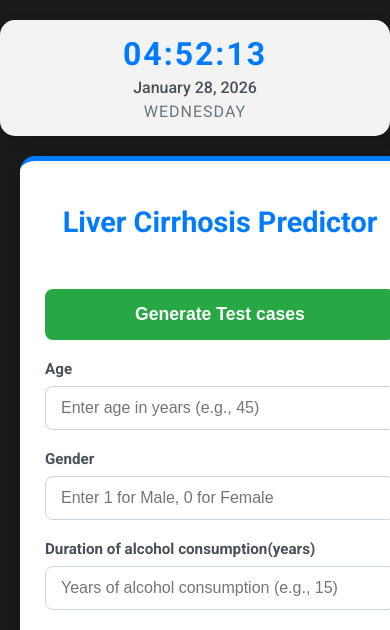
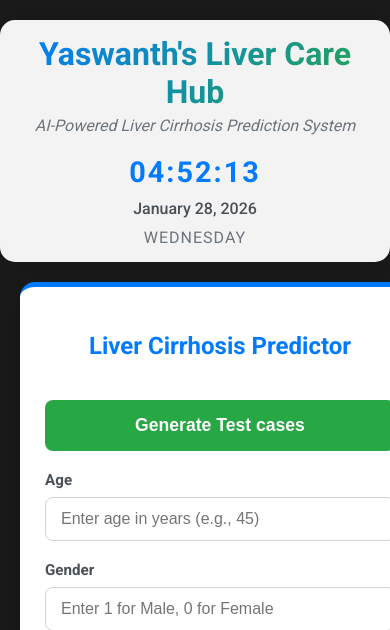
Before and after one commit to YaswanthKumarMallela01/Liver-Cirrhosis-Prediction-System, a Flask app: page / in a window 390 px wide; the page is wider, and only the part inside the window is pictured. Shown: the top 630 px of that part. Run offline with Flask 3, Linux system fonts and the light colour scheme; parts of the project's set-up code (start-up, migrations or seed data) failed here and were passed over.

Commit message:
Improved: CSS Added: Placeholders

```diff
--- a/Flask/static/css/style.css
+++ b/Flask/static/css/style.css
@@ -25,28 +25,58 @@ body {
 
 .header-content {
     display: flex;
-    justify-content: center;
+    justify-content: space-between;
     align-items: center;
+    flex-wrap: wrap;
+    gap: 20px;
+}
+
+.header-title {
+    flex: 1;
+    min-width: 300px;
+}
+
+.main-title {
+    font-size: 2.5em;
+    font-weight: 700;
+    background: linear-gradient(135deg, #007bff 0%, #28a745 100%);
+    -webkit-background-clip: text;
+    -webkit-text-fill-color: transparent;
+    background-clip: text;
+    margin: 0;
+    text-align: left;
+}
+
+.subtitle {
+    font-size: 1em;
+    color: #6c757d;
+    margin: 5px 0 0 0;
+    font-weight: 400;
+    font-style: italic;
 }
 
 .datetime-display {
     display: flex;
-    flex-direction: column;
+    flex-direction: row;
     align-items: center;
-    gap: 5px;
+    gap: 20px;
+    flex-wrap: wrap;
+    justify-content: center;
 }
 
 .time {
-    font-size: 2.5em;
+    font-size: 2em;
     font-weight: 700;
     color: #007bff;
     letter-spacing: 2px;
+    white-space: nowrap;
 }
 
 .date {
     font-size: 1.1em;
     color: #495057;
     font-weight: 500;
+    white-space: nowrap;
 }
 
 .day {
@@ -55,6 +85,7 @@ body {
     font-weight: 400;
     text-transform: uppercase;
     letter-spacing: 1px;
+    white-space: nowrap;
 }
 
 .container {
@@ -75,6 +106,14 @@ h1 {
     margin-bottom: 30px;
     font-size: 2.2em;
     font-weight: 700;
+}
+
+.section-title {
+    text-align: center;
+    color: #007bff;
+    margin-bottom: 20px;
+    font-size: 1.8em;
+    font-weight: 600;
 }
 
 form {
@@ -130,7 +169,8 @@ button:hover {
 }
 
 .result {
-    margin-top: 30px;
+    margin-top: 0;
+    margin-bottom: 30px;
     padding: 25px;
     border-left: 6px solid #28a745; /* Success color */
     background-color: #e2f2e5;
@@ -250,8 +290,23 @@ button:hover {
         grid-template-columns: 1fr;
     }
 
+    .header-content {
+        flex-direction: column;
+        text-align: center;
+    }
+
+    .main-title {
+        text-align: center;
+        font-size: 2em;
+    }
+
+    .datetime-display {
+        flex-direction: column;
+        gap: 10px;
+    }
+
     .time {
-        font-size: 2em;
+        font-size: 1.8em;
     }
 
     .date {
@@ -271,4 +326,8 @@ button:hover {
     h1 {
         font-size: 1.8em;
     }
+
+    .section-title {
+        font-size: 1.5em;
+    }
 }
--- a/Flask/templates/index.html
+++ b/Flask/templates/index.html
@@ -9,6 +9,10 @@
 <body>
     <header class="header">
         <div class="header-content">
+            <div class="header-title">
+                <h1 class="main-title">Yaswanth's Liver Care Hub</h1>
+                <p class="subtitle">AI-Powered Liver Cirrhosis Prediction System</p>
+            </div>
             <div class="datetime-display">
                 <div class="time" id="currentTime"></div>
                 <div class="date" id="currentDate"></div>
@@ -17,7 +21,15 @@
         </div>
     </header>
     <div class="container">
-        <h1>Liver Cirrhosis Predictor</h1>
+        {% if prediction_text %}
+            <div class="result{% if is_error %} error-message{% endif %}">
+                <h2>Prediction Result:</h2>
+                <p>{{ prediction_text }}</p>
+                <p><strong>Confidence:</strong> {{ confidence }}</p>
+                <p><strong>Health Tip:</strong> {{ health_tip }}</p>
+            </div>
+        {% endif %}
+        <h2 class="section-title">Liver Cirrhosis Predictor</h2>
         <button type="button" id="generateTestCases" style="background-color: #28a745; color: white; padding: 15px; border: none; border-radius: 8px; font-size: 1.1em; font-weight: 600; cursor: pointer; transition: background-color 0.3s ease, transform 0.2s ease; margin-bottom: 20px; width: 100%;">Generate Test cases</button>
         <form action="/predict" method="post">
             {% set placeholders = {
@@ -69,15 +81,6 @@
             {% endfor %}
             <button type="submit">Predict</button>
         </form>
-
-        {% if prediction_text %}
-            <div class="result{% if is_error %} error-message{% endif %}">
-                <h2>Prediction Result:</h2>
-                <p>{{ prediction_text }}</p>
-                <p><strong>Confidence:</strong> {{ confidence }}</p>
-                <p><strong>Health Tip:</strong> {{ health_tip }}</p>
-            </div>
-        {% endif %}
     </div>
     <footer class="footer">
         <div class="footer-content">
```
